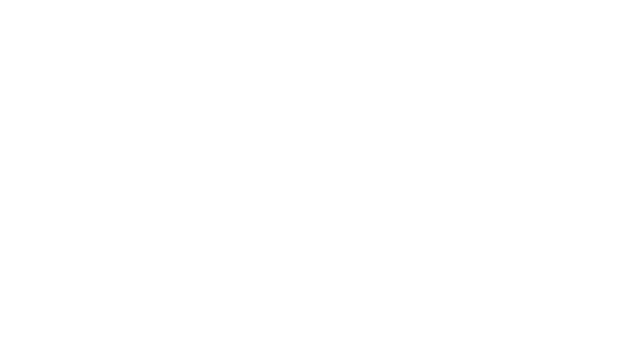
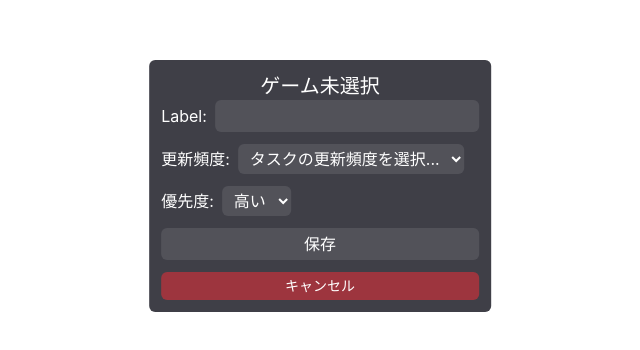
Before and after one commit to sevridge/game-todo-app, a React (Vite) app: page / in a window 1280 px wide. Shown: the part 214-564 px from the top of the page, without its empty margins (320-960 px from the left). Built offline with nearby package versions, Linux system fonts and the light colour scheme.

Commit message:
feat: TodoSettingコンポーネントを追加

```diff
--- a/src/App.tsx
+++ b/src/App.tsx
@@ -1,7 +1,9 @@
+import TodoSetting from "./components/TodoSetting";
+
 function App() {
   return (
     <main className="h-full">
-
+      <TodoSetting />
     </main>
   );
 }
--- /dev/null
+++ b/src/components/TodoSetting.tsx
@@ -0,0 +1,81 @@
+import { ChangeEvent, useState } from "react";
+
+export default function TodoSetting({gameTitle, label}: {gameTitle?: string, label?: string}) {
+  const [ resetTimeStatus, setResetTimeStatus ] = useState<string|null>(null);
+  const [ closing, setClosing ] = useState<boolean>(false);
+
+  function resetTimeOnChange(e: ChangeEvent<HTMLSelectElement>) {
+    const type = e.target.value;
+    setResetTimeStatus(type);
+  }
+
+  function closeTodoSetting() {
+    setClosing(true);
+  }
+
+  return (
+    <>
+      {!closing && (
+        <div className="absolute top-[50%] left-[50%] translate-[-50%] p-3 rounded-md text-white bg-zinc-700 flex flex-col items-center">
+          <div className="text-xl">{gameTitle || 'ゲーム未選択'}</div>
+          <div className="flex flex-col gap-3">
+            <div className="flex items-center gap-2">
+              <div>Label: </div>
+              <input className="outline-none px-2 py-1 rounded-md w-full bg-white/10" type="text" value={label} />
+            </div>
+            <div className="flex items-center gap-2">
+              <div>更新頻度: </div>
+              <select className="outline-none px-2 py-1 rounded-md bg-white/10" onChange={resetTimeOnChange}>
+                <option className="bg-zinc-600" value="none">タスクの更新頻度を選択...</option>
+                <option className="bg-zinc-600" value="daily">毎日</option>
+                <option className="bg-zinc-600" value="weekly">毎週</option>
+                <option className="bg-zinc-600" value="monthly">毎月</option>
+                <option className="bg-zinc-600" value="every-week">隔週</option>
+              </select>
+            </div>
+            {(resetTimeStatus && resetTimeStatus !== 'none') && (
+              <div className="flex flex-col text-xs items-center gap-2 pl-3">
+                <div className="text-sm">更新頻度詳細</div>
+                <div className="flex flex-col gap-2">
+                  <div className="flex items-center gap-2">
+                    <input className="outline-none px-2 py-1 rounded-md bg-white/10" type="number" min="0" max="23" />
+                    <div>時</div>
+                  </div>
+                  {(resetTimeStatus === 'weekly' || resetTimeStatus === 'every-week') && (
+                    <div className="flex items-center gap-2">
+                      <select className="outline-none px-2 py-1 rounded-md bg-white/10">
+                        <option className="bg-zinc-600" value="0">日曜日</option>
+                        <option className="bg-zinc-600" value="1">月曜日</option>
+                        <option className="bg-zinc-600" value="2">火曜日</option>
+                        <option className="bg-zinc-600" value="3">水曜日</option>
+                        <option className="bg-zinc-600" value="4">木曜日</option>
+                        <option className="bg-zinc-600" value="5">金曜日</option>
+                        <option className="bg-zinc-600" value="6">土曜日</option>
+                      </select>
+                    </div>
+                  )}
+                  {resetTimeStatus === 'monthly' && (
+                    <div className="flex items-center gap-2">
+                      <input className="outline-none px-2 py-1 rounded-md bg-white/10" type="number" min="1" max="31" />
+                      <div>日</div>
+                    </div>
+                  )}
+                </div>
+              </div>
+            )}
+            <div className="flex items-center gap-2">
+              <div>優先度: </div>
+              <select className="outline-none px-2 py-1 rounded-md bg-white/10">
+                <option className="bg-zinc-600" value="high">高い</option>
+                <option className="bg-zinc-600" value="medium">標準</option>
+                <option className="bg-zinc-600" value="low">低い</option>
+              </select>
+            </div>
+            <button className="p-1 rounded-md cursor-pointer bg-white/10">保存</button>
+            <button className="p-1 rounded-md cursor-pointer text-sm bg-red-500/50" onClick={closeTodoSetting}>キャンセル</button>
+          </div>
+        </div>
+      )}
+    </>
+  )
+}
```
